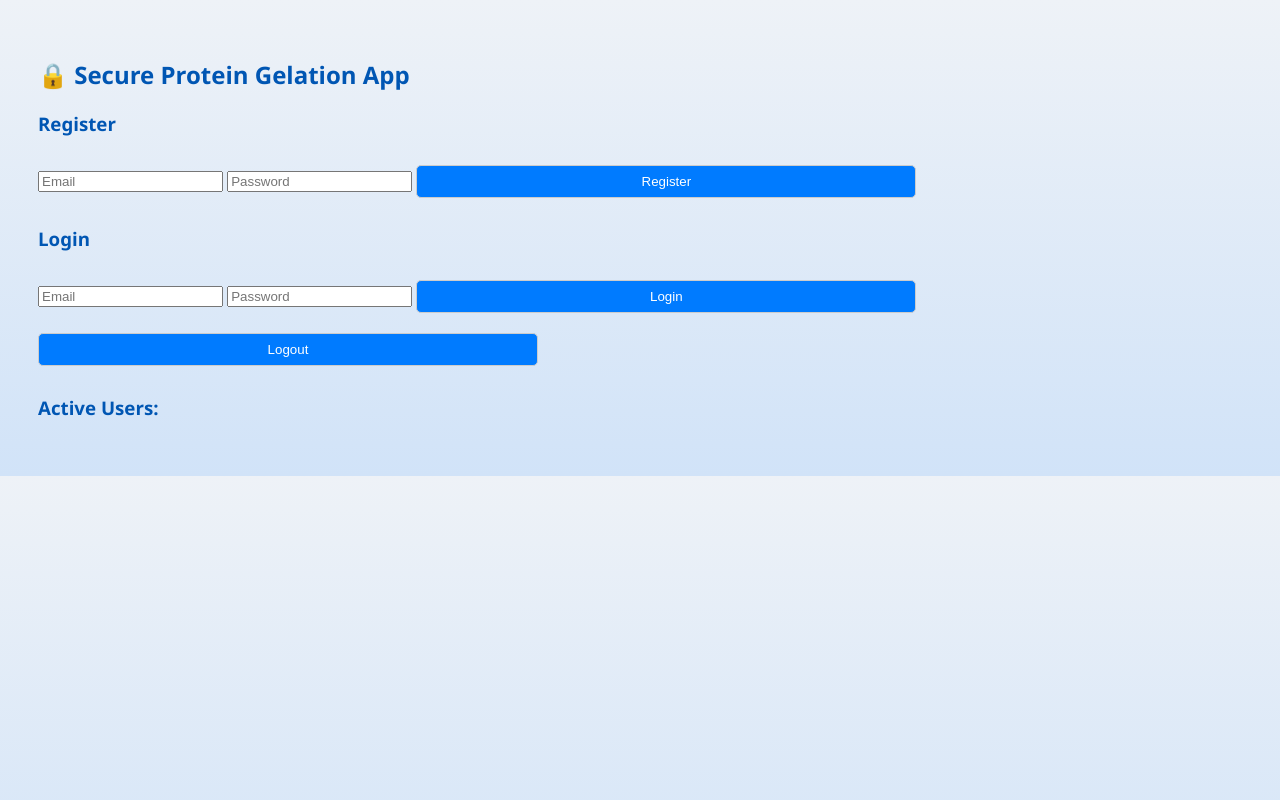
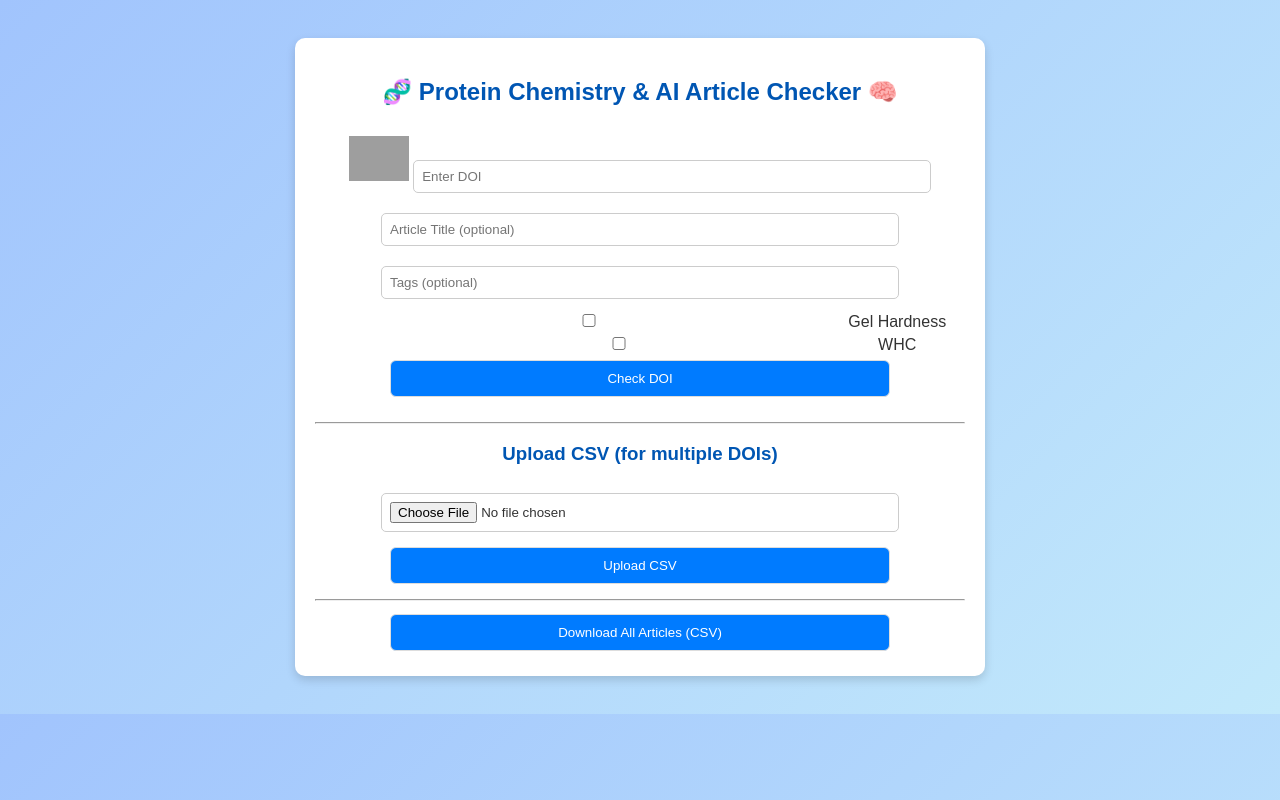
Before and after one commit to Rabiul-Alam-Roni/duplicate-checker-2, a FastAPI app: page / in a window 1280 px wide. Run offline with FastAPI, Linux system fonts and the light colour scheme; grey boxes are pictures that could not be loaded.

Commit message:
Update index.html

```diff
--- a/templates/index.html
+++ b/templates/index.html
@@ -1,26 +1,71 @@
 <!DOCTYPE html>
-<html>
+<html lang="en">
 <head>
-    <title>Secure Protein Gelation App</title>
+    <title>Protein Chemistry & AI Article Checker</title>
     <link rel="stylesheet" href="/static/styles.css">
+    <style>
+        body {
+            font-family: Arial, sans-serif;
+            background: linear-gradient(135deg, #a1c4fd, #c2e9fb);
+            text-align: center;
+            color: #333;
+            padding: 30px;
+        }
+        .container {
+            max-width: 650px;
+            background-color: white;
+            margin: auto;
+            padding: 20px;
+            border-radius: 10px;
+            box-shadow: 0 4px 10px rgba(0,0,0,0.15);
+        }
+        input, button {
+            padding: 10px;
+            margin: 5px;
+            border-radius: 6px;
+            border: 1px solid #ddd;
+            width: 90%;
+            max-width: 500px;
+        }
+        button {
+            background-color: #007BFF;
+            color: white;
+            cursor: pointer;
+        }
+        button:hover {
+            background-color: #0056b3;
+        }
+        .response {
+            font-weight: bold;
+            margin-top: 10px;
+        }
+        img {
+            width: 60px;
+            margin-top: 10px;
+        }
+    </style>
 </head>
 <body>
-<h2>🔒 Secure Protein Gelation App</h2>
-
-<h3>Register</h3>
-<input type="email" id="reg_email" placeholder="Email">
-<input type="password" id="reg_pass" placeholder="Password">
-<button onclick="register()">Register</button>
-
-<h3>Login</h3>
-<input type="email" id="login_email" placeholder="Email">
-<input type="password" id="login_pass" placeholder="Password">
-<button onclick="login()">Login</button>
-<button onclick="logout()">Logout</button>
-
-<h3>Active Users:</h3>
-<ul id="activeUsers"></ul>
-
-<script src="/static/script.js"></script>
+    <div class="container">
+        <h2>🧬 Protein Chemistry & AI Article Checker 🧠</h2>
+        <img src="https://img.icons8.com/clouds/100/protein.png" alt="Protein"/>
+        <input type="text" id="doi" placeholder="Enter DOI">
+        <input type="text" id="title" placeholder="Article Title (optional)">
+        <input type="text" id="tags" placeholder="Tags (optional)">
+        <br>
+        <label><input type="checkbox" id="hardness"> Gel Hardness</label>
+        <label><input type="checkbox" id="whc"> WHC</label>
+        <br>
+        <button onclick="checkDuplicate()">Check DOI</button>
+        <div class="response" id="response"></div>
+        <hr>
+        <h3>Upload CSV (for multiple DOIs)</h3>
+        <input type="file" id="fileUpload">
+        <button onclick="uploadFile()">Upload CSV</button>
+        <div class="response" id="fileResponse"></div>
+        <hr>
+        <button onclick="location.href='/export'">Download All Articles (CSV)</button>
+    </div>
+    <script src="/static/script.js"></script>
 </body>
 </html>
```
